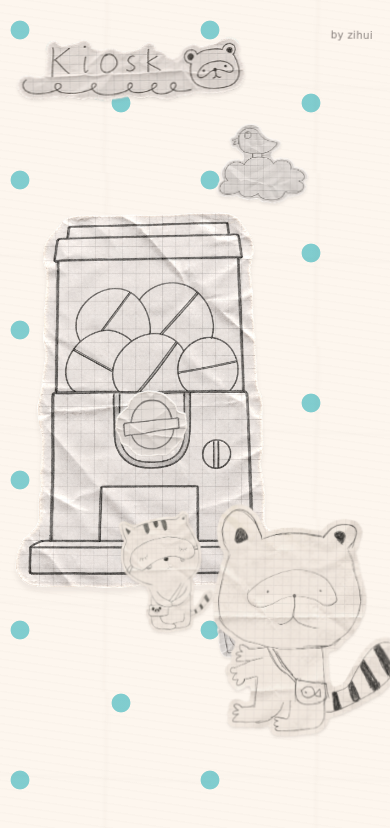
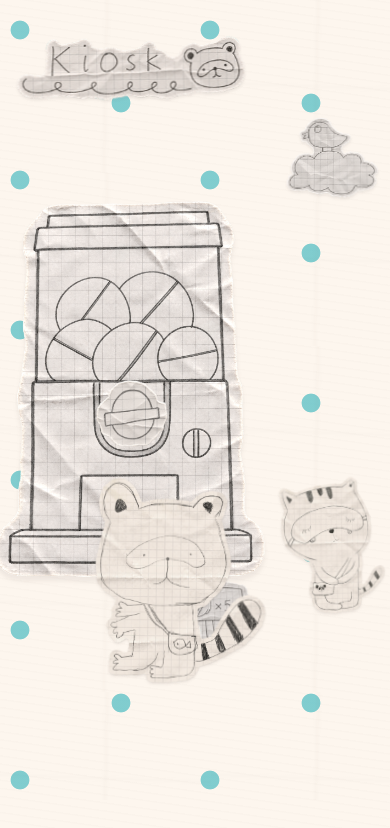
Before and after one commit to eclaircrumb/gachapon, a Next.js app in the folder gachapon/: page / in a window 390 px wide. Shown: the top 828 px of the page. Built offline with nearby package versions, Linux system fonts and the light colour scheme.

Commit message:
Add files via upload

```diff
--- a/gachapon/app/globals.css
+++ b/gachapon/app/globals.css
@@ -1,3 +1,5 @@
+@import "tailwindcss";
+
 :root {
   --paper: #fdf6ee;
   --pencil: #474342;
@@ -7,10 +9,8 @@
 
 html,
 body {
-  width: 100%;
-  height: 100%;
+  min-height: 100%;
   margin: 0;
-  overflow: hidden;
 }
 
 body {
@@ -23,10 +23,7 @@ button,
 a { -webkit-tap-highlight-color: transparent; }
 
 .kiosk-page {
-  display: grid;
-  width: 100vw;
-  height: 100svh;
-  place-items: center;
+  min-height: 100svh;
   overflow: hidden;
   background-color: var(--paper);
   background-image:
@@ -39,9 +36,10 @@ a { -webkit-tap-highlight-color: transparent; }
 
 .kiosk-stage {
   position: relative;
-  width: min(100vw, calc(100svh * 1329 / 1030), 1329px);
-  height: min(100svh, calc(100vw * 1030 / 1329), 1030px);
+  width: min(100vw, 1329px);
+  min-height: 100svh;
   aspect-ratio: 1329 / 1030;
+  margin: 0 auto;
   isolation: isolate;
 }
 
@@ -69,20 +67,15 @@ a { -webkit-tap-highlight-color: transparent; }
 }
 
 .art-logo { top: 5.6%; left: 0.6%; width: 25.6%; }
-.art-bird { top: 11.2%; left: 67.2%; width: 15.8%; }
-.art-sign { top: 69.9%; left: 47.8%; width: 11.3%; }
-.art-raccoon { top: 52.9%; left: 57.9%; width: 24.8%; }
-.art-cat {
-  top: 55.5%;
-  left: 79%;
-  width: 12.8%;
-  z-index: 2;
-}
+.art-bird { top: 11.2%; left: 75.6%; width: 15.8%; }
+.art-sign { top: 69.9%; left: 42.5%; width: 11.3%; }
+.art-raccoon { top: 52.9%; left: 52.5%; width: 24.8%; }
+.art-cat { top: 52.9%; left: 80.5%; z-index: 2; width: 19%; }
 
 .machine-wrap {
   position: absolute;
   top: 31.5%;
-  left: 16.6%;
+  left: 11%;
   width: 30.9%;
   transform-origin: 50% 88%;
   filter: drop-shadow(0 5px 2px rgb(80 69 61 / 8%));
@@ -172,8 +165,8 @@ a { -webkit-tap-highlight-color: transparent; }
   z-index: 0;
   content: "";
   background: var(--ball-color);
-  -webkit-mask: var(--ball-mask) center / contain no-repeat;
-  mask: var(--ball-mask) center / contain no-repeat;
+  -webkit-mask: url("/art/drop-ball-original.png") center / contain no-repeat;
+  mask: url("/art/drop-ball-original.png") center / contain no-repeat;
 }
 
 .gacha-ball img {
@@ -214,27 +207,11 @@ a { -webkit-tap-highlight-color: transparent; }
   border: 0;
 }
 
-.signature-credit {
-  position: absolute;
-  top: 4.5%;
-  right: 3%;
-  z-index: 2;
-  color: rgb(75 68 66 / 68%);
-  font-size: clamp(9px, 0.9vw, 13px);
-  font-weight: 400;
-  letter-spacing: 0.035em;
-  line-height: 1;
-  animation: cozyWobbleOne 3.5s -1.3s ease-in-out infinite reverse;
-  user-select: none;
-}
-
 .drift-one { animation: cozyWobbleOne 3.2s -0.7s ease-in-out infinite; }
 .drift-two { animation: cozyWobbleTwo 3.6s -2.1s ease-in-out infinite; }
 .drift-three { animation: cozyWobbleOne 3.4s -1.8s ease-in-out infinite reverse; }
 .drift-four { animation: cozyWobbleTwo 3.8s -0.45s ease-in-out infinite reverse; }
-.drift-five {
-  animation: cozyWobbleTwo 3.6s -1.3s ease-in-out infinite;
-}
+.drift-five { animation: cozyWobbleTwo 3.6s -1.3s ease-in-out infinite; }
 
 @keyframes turnKnob {
   0% { transform: rotate(0deg) scale(1); }
@@ -284,27 +261,14 @@ a { -webkit-tap-highlight-color: transparent; }
     background-size: 190px 150px, 190px 150px, 100% 100%;
   }
 
-  .kiosk-stage {
-    width: 100vw;
-    height: 100svh;
-    aspect-ratio: auto;
-  }
+  .kiosk-stage { width: 100%; min-height: 900px; aspect-ratio: auto; }
   .art-logo { top: 3%; left: 2%; width: 61%; }
-  .art-bird { top: 13%; right: 18%; left: auto; width: 31%; }
-  .signature-credit {
-    top: 3.5%;
-    right: 4%;
-    font-size: clamp(8px, 2.6vw, 10px);
-  }
-  .machine-wrap { top: 25%; left: 2%; width: 68%; }
-  .art-sign { top: 68%; left: 52%; width: 27%; }
-  .art-raccoon { top: 58%; right: -4%; left: auto; width: 50%; }
+  .art-bird { top: 13%; right: 0; left: auto; width: 31%; }
+  .machine-wrap { top: 25%; left: -2%; width: 68%; }
+  .art-sign { top: 68%; left: 42%; width: 27%; }
+  .art-raccoon { top: 58%; right: auto; left: 25%; width: 44%; }
+  .art-cat { top: 58.5%; left: 73%; width: 27%; }
   .knob-note { font-size: 12px; }
-  .art-cat {
-  top: 59%;
-  left: 33%;
-  width: 24%;
-}
 
   .tiny-instruction {
     right: 6%;
@@ -313,18 +277,14 @@ a { -webkit-tap-highlight-color: transparent; }
     justify-content: space-between;
     font-size: 11px;
   }
-
 }
 
 @media (max-width: 390px) {
-  .machine-wrap { top: 24%; width: 72%; }
-  .art-raccoon { top: 59%; width: 51%; }
-  .art-sign { top: 70%; }
-  .art-cat {
-  top: 60%;
-  left: 31%;
-  width: 25%;
-}
+  .kiosk-stage { min-height: 800px; }
+  .machine-wrap { top: 24%; left: -3%; width: 72%; }
+  .art-raccoon { top: 59%; left: 23%; width: 45%; }
+  .art-cat { top: 59%; left: 72%; width: 28%; }
+  .art-sign { top: 70%; left: 41%; }
 }
 
 @media (prefers-reduced-motion: reduce) {
--- a/gachapon/app/page.tsx
+++ b/gachapon/app/page.tsx
@@ -2,12 +2,6 @@
 
 import { useEffect, useRef, useState } from "react";
 import type { CSSProperties } from "react";
-
-const BASE_PATH = process.env.NEXT_PUBLIC_BASE_PATH ?? "";
-
-function asset(path: string) {
-  return `${BASE_PATH}${path}`;
-}
 
 const PRIZES = [
   {
@@ -34,16 +28,6 @@ const PRIZES = [
     label: "an orange music capsule",
     color: "#f4a261",
     href: "https://www.youtube.com/watch?v=jUl2P4fH5t8",
-  },
-  {
-    label: "lila",
-    color: "#c9a7eb",
-    href: "https://byeorisim.itch.io/brush-jjaemu?utm_source=chatgpt.com",
-  },
-{
-    label: "Smaragdgrün",
-    color: "#00B271",
-    href: "https://www.thalia.de/shop/home/artikeldetails/A1073314744",
   },
 ] as const;
 
@@ -85,24 +69,22 @@ export default function Home() {
       <section className="kiosk-stage" aria-label="Hand-drawn link gacha kiosk">
         <img
           className="art art-logo drift-one"
-          src={asset("/art/logo.png")}
+          src="/art/logo.png"
           alt="Kiosk, with a small raccoon face"
           draggable={false}
         />
 
         <img
           className="art art-bird drift-two"
-          src={asset("/art/bird-cloud.png")}
+          src="/art/bird-cloud.png"
           alt="A small bird sitting on a cloud"
           draggable={false}
         />
 
-        <small className="signature-credit">by zihui</small>
-
         <div className={`machine-wrap ${phase === "turning" ? "is-shaking" : ""}`}>
           <img
             className="machine-art"
-            src={asset("/art/gacha-machine-original.png")}
+            src="/art/gacha-machine-original.png"
             alt="A hand-drawn capsule machine"
             draggable={false}
           />
@@ -118,30 +100,21 @@ export default function Home() {
                 : "Turn the gacha knob"
             }
           >
-            <img
-              src={asset("/art/draw-button-original.png")}
-              alt=""
-              draggable={false}
-            />
+            <img src="/art/draw-button-original.png" alt="" draggable={false} />
           </button>
 
           {prize && (
             <a
               key={drawCount}
               className="gacha-ball"
-              style={
-                {
-                  "--ball-color": prize.color,
-                  "--ball-mask": `url(${asset("/art/drop-ball-original.png")})`,
-                } as CSSProperties
-              }
+              style={{ "--ball-color": prize.color } as CSSProperties}
               href={prize.href}
               target="_blank"
               rel="noreferrer"
               aria-label={`Open your gacha link: ${prize.label}`}
             >
               <img
-                src={asset("/art/drop-ball-original.png")}
+                src="/art/drop-ball-original.png"
                 alt="Open the link inside this capsule"
                 draggable={false}
               />
@@ -155,26 +128,24 @@ export default function Home() {
 
         <img
           className="art art-sign drift-three"
-          src={asset("/art/sign.png")}
+          src="/art/sign.png"
           alt="A small sign showing five treats"
           draggable={false}
         />
 
         <img
           className="art art-raccoon drift-four"
-          src={asset("/art/raccoon.png")}
+          src="/art/raccoon.png"
           alt="A friendly raccoon mascot"
           draggable={false}
         />
 
         <img
           className="art art-cat drift-five"
-          src={asset("/art/cat.png")}
+          src="/art/cat.png"
           alt="A hand-drawn cat beside the raccoon"
           draggable={false}
         />
-
-
 
         <p className="screen-reader-status" aria-live="polite">
           {phase === "turning" && "The gacha machine is drawing a link."}
@@ -188,7 +159,6 @@ export default function Home() {
             <span>③ wander</span>
           </div>
         )}
-
       </section>
     </main>
   );
```
